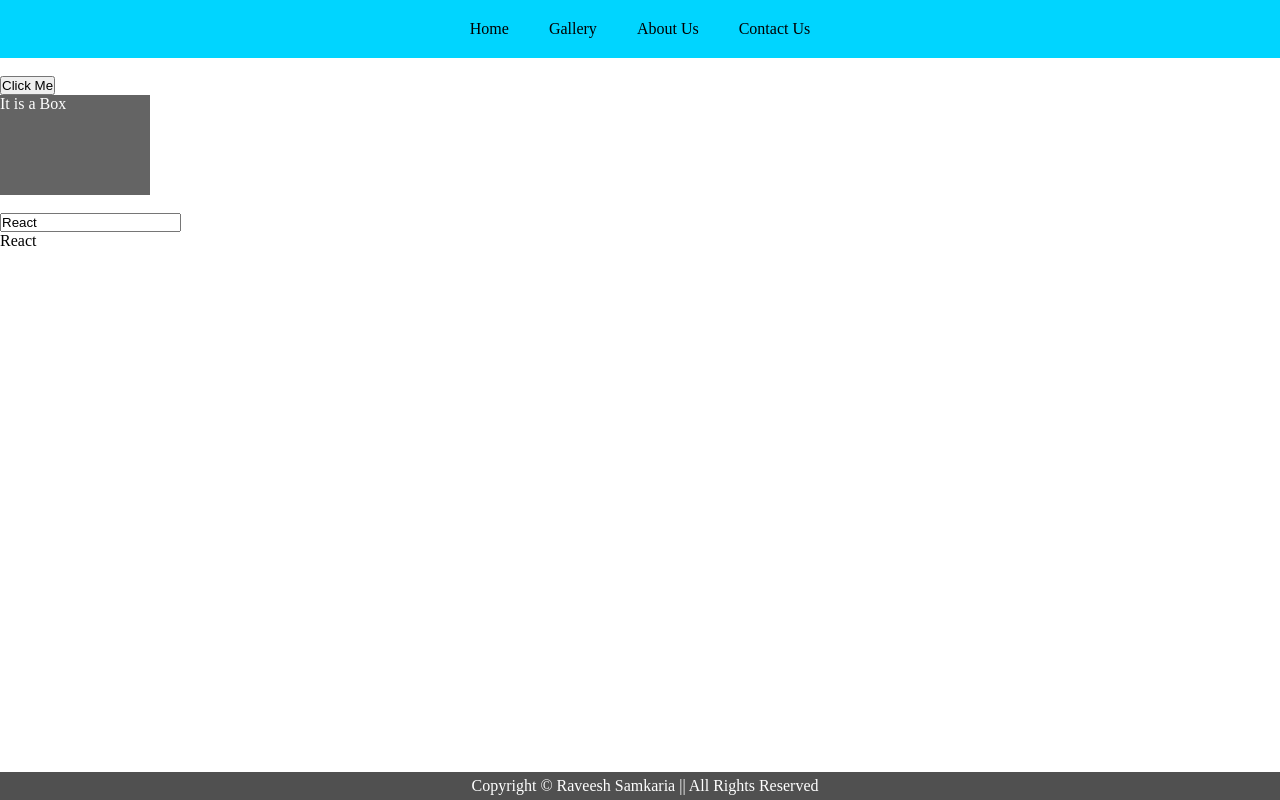
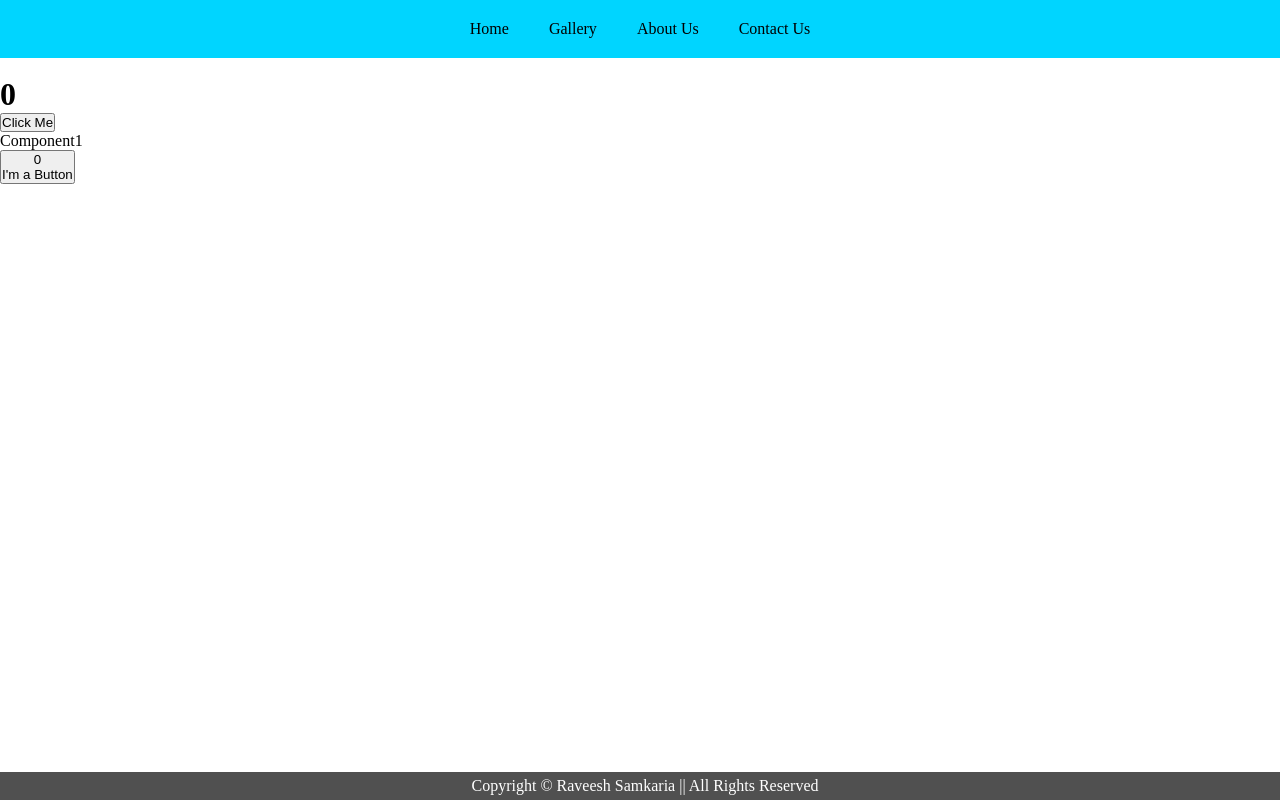
Before and after one commit to RaveeshSam/React, a React (Vite) app in the folder vite-app/: page / in a window 1280 px wide. Built offline with nearby package versions, Linux system fonts and the light colour scheme.

Commit message:
Added: useContext() Hook

```diff
--- a/vite-app/src/App.jsx
+++ b/vite-app/src/App.jsx
@@ -6,6 +6,8 @@ import Footer from "./components/Footer";
 import Navbar from "./components/Navbar";
 import User from "./components/User";
 import Api from "./components/Api";
+import Component1 from "./components/Component1";
+import { counterContext } from "./context/counter"
 
 function App() {
   // const users = [
@@ -18,29 +20,35 @@ function App() {
 
 // const [state, setState] = useState(true)
 
-const handleClick = () => {
-  alert("Button is Clicked")
-}
+// const handleClick = () => {
+//   alert("Button is Clicked")
+// }
 
-const handleMouseOver = () => {
-  alert("Mouse on Box")
-}
+// const handleMouseOver = () => {
+//   alert("Mouse on Box")
+// }
 
-const [name, setName] = useState("React")
+// const [name, setName] = useState("React")
 
-const handleChange = (e) => {
-  setName(e.target.value)
-}
+// const handleChange = (e) => {
+//   setName(e.target.value)
+// }
+
+const [count, setCount] = useState(0)
 
   return (
     <>
+      <counterContext.Provider value={{count, setCount}}>
       <Navbar /> <br />
-      <button onClick={handleClick}>Click Me</button> <br/>
-      <div className="box" onMouseOver={handleMouseOver}>
+      <h1>{count}</h1>
+      <button onClick={() => {setCount((count) => count + 1)}}>Click Me</button><br />
+      <Component1 />
+      {/* <button onClick={handleClick}>Click Me</button> <br/> */}
+      {/* <div className="box" onMouseOver={handleMouseOver}>
         It is a Box
-      </div> <br />
-      <input type="text" value={name} onChange={handleChange} />
-      <p>{name}</p>
+      </div> <br /> */}
+      {/* <input type="text" value={name} onChange={handleChange} /> */}
+      {/* <p>{name}</p> */}
       {/* <Counter /> <br /> */}
       {/* {state && <Count />}
       <button onClick={() => setState(!state)}>Toggle</button> <br />
@@ -53,6 +61,7 @@ const handleChange = (e) => {
       {/* <Api /> <br /> */}
       {/* <User users={users} /> <br /> */}
       <Footer />
+      </counterContext.Provider>
     </>
   )
 }
--- /dev/null
+++ b/vite-app/src/components/Component1.jsx
@@ -0,0 +1,13 @@
+import React from "react";
+import Component2 from "./Component2";
+
+const Component1 = () => {
+  return (
+    <>
+      <div>Component1</div>
+      <Component2 />
+    </>
+  );
+};
+
+export default Component1;
--- /dev/null
+++ b/vite-app/src/components/Component2.jsx
@@ -0,0 +1,17 @@
+import React, { useContext } from "react";
+import Component3 from "./Component3";
+import { counterContext } from "../context/counter";
+
+const Component2 = () => {
+  const value = useContext(counterContext);
+  return (
+    <div>
+      <button onClick={() => value.setCount((count) => count + 1)}>
+        <span><Component3 /></span>
+        I'm a Button
+      </button>
+    </div>
+  );
+};
+
+export default Component2;
--- /dev/null
+++ b/vite-app/src/components/Component3.jsx
@@ -0,0 +1,9 @@
+import React, { useContext } from "react";
+import { counterContext } from "../context/counter";
+
+const Component3 = () => {
+  const value = useContext(counterContext);
+  return <div>{value.count}</div>;
+};
+
+export default Component3;
--- /dev/null
+++ b/vite-app/src/context/counter.js
@@ -0,0 +1,3 @@
+import { createContext } from "react";
+
+export const counterContext = createContext(0)
```
